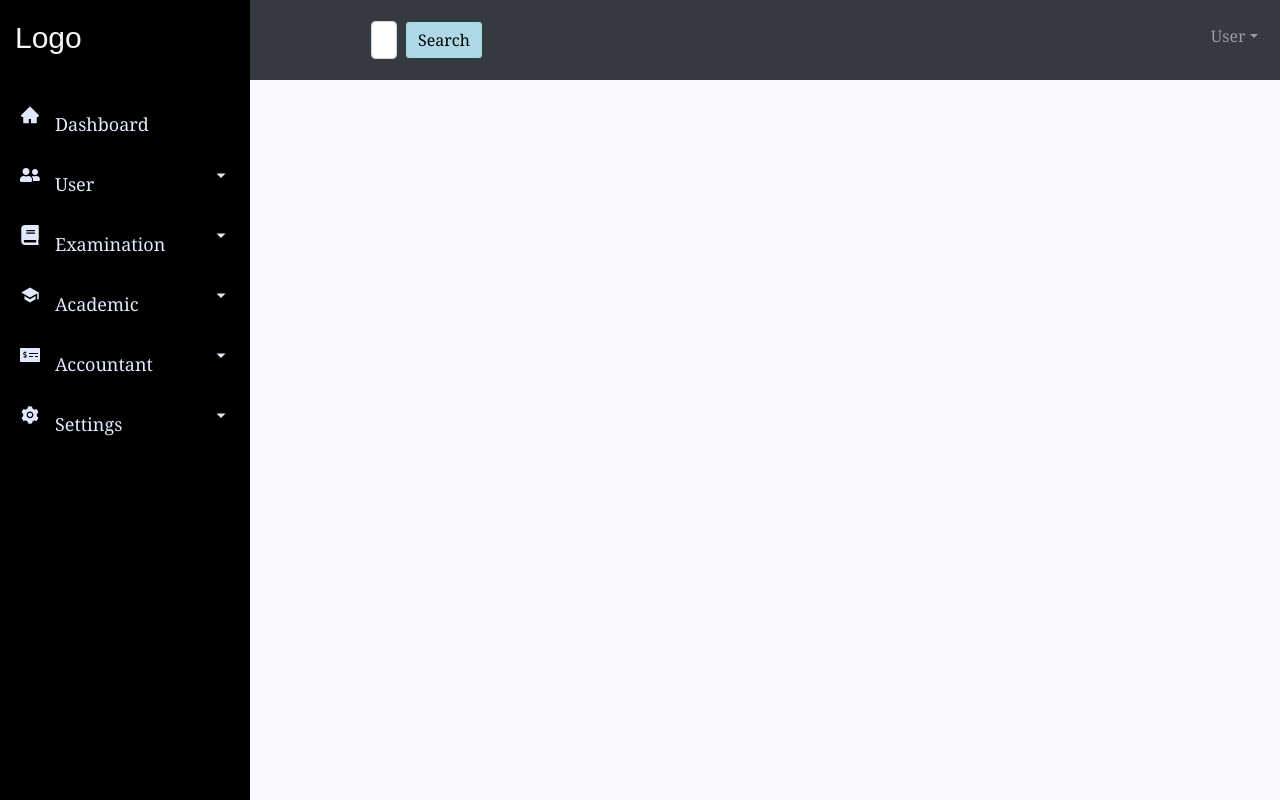
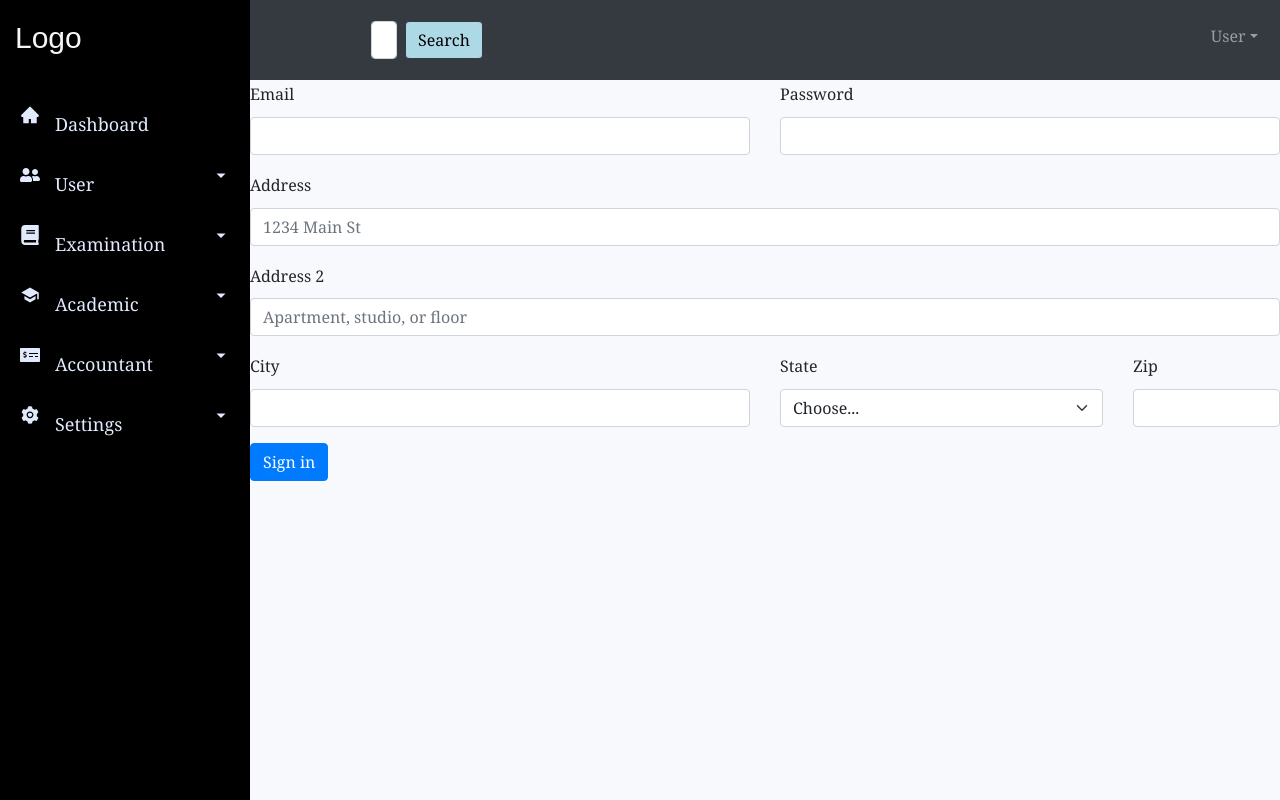
Before and after one commit to jannatsoftit/sms-react-frontend-002, a React (Vite) app: page /admins/create in a window 1280 px wide. Built offline with nearby package versions, Linux system fonts and the light colour scheme.

Commit message:
- fixing admin create page

```diff
--- a/src/App.jsx
+++ b/src/App.jsx
@@ -1,13 +1,14 @@
 import './App.css';
-import { BrowserRouter, Route, Routes } from 'react-router-dom';
+import { BrowserRouter } from 'react-router-dom';
+import Routes from './Components/routes';
 
-import Dashboard from './Components/Pages/Dashboard/Dashboard';
-import Admin from './Components/Pages/Admin/AdminList/AdminList';
-import Student from './Components/Pages/Student/StudentList/StudentList';
-import Examination from './Components/Pages/Examination/Examination';
-import Accountant from './Components/Pages/Accountant/Accountant';
-import Admission from './Components/Pages/Admission/Admission';
-import Academic from './Components/Pages/Academic/Academic';
+// import Dashboard from './Components/Pages/Dashboard/Dashboard';
+// import Admin from './Components/Pages/Admin/AdminList/AdminList';
+// import Student from './Components/Pages/Student/StudentList/StudentList';
+// import Examination from './Components/Pages/Examination/Examination';
+// import Accountant from './Components/Pages/Accountant/Accountant';
+// import Admission from './Components/Pages/Admission/Admission';
+// import Academic from './Components/Pages/Academic/Academic';
 
 //import 'bootstrap/dist/css/bootstrap.min.css';
 
@@ -20,15 +21,17 @@ const App = () => {
       <BrowserRouter>
         <Topbar />
         <Sidebar>
-          <Routes>
-            <Route path='/dashboard' element={<Dashboard/>} />
+          <Routes />
+
+
+
+            {/* <Route path='/dashboard' element={<Dashboard/>} />
             <Route path='/user/admin' element={<Admin />} />
             <Route path='/user/student' element={<Student />} />
             <Route path='/examination' element={<Examination />} />
             <Route path='/accountant' element={<Accountant />} />
             <Route path='/admission' element={<Admission />} />
-            <Route path='/academic' element={<Academic />} />
-          </Routes>
+            <Route path='/academic' element={<Academic />} /> */}
         </Sidebar>
       </BrowserRouter>
     </>
--- /dev/null
+++ b/src/Components/Pages/Admin/AdminCreate/AdminCreate.jsx
@@ -0,0 +1,11 @@
+import AdminForm from "../../../forms/AdminForm/Adminform";
+
+const AdminCreate = () => {
+  return (
+    <div>
+      <AdminForm />
+    </div>
+  )
+}
+
+export default AdminCreate;
--- /dev/null
+++ b/src/Components/Pages/Admin/AdminEdit/AdminEdit.jsx
@@ -0,0 +1,10 @@
+
+const AdminEdit = () => {
+  return (
+    <div>
+
+    </div>
+  );
+}
+
+export default AdminEdit;
--- a/src/Components/Pages/Admin/AdminList/AdminList.jsx
+++ b/src/Components/Pages/Admin/AdminList/AdminList.jsx
@@ -8,7 +8,7 @@ const AdminList = () => {
     <div>
 
       {/* Admin table title section */}
-      <Link to="#" className="add_button">
+      <Link to="create" className="add_button">
       <button type="button" className="btn">
         <HiPlus /> Admin
       </button>
--- /dev/null
+++ b/src/Components/Pages/Admin/AdminShow/AdminShow.jsx
@@ -0,0 +1,10 @@
+
+const AdminShow = () => {
+  return (
+    <div>
+
+    </div>
+  );
+}
+
+export default AdminShow;
--- a/src/Components/forms/AdminForm/Adminform.jsx
+++ b/src/Components/forms/AdminForm/Adminform.jsx
@@ -0,0 +1,72 @@
+import React from 'react';
+
+const AdminForm = () => {
+  return (
+    <div className='admin_form'>
+      <form className='row g-3'>
+        <div className='col-md-6'>
+          <label htmlFor='inputEmail4' className='form-label'>
+            Email
+          </label>
+          <input type='email' className='form-control' id='inputEmail4' />
+        </div>
+        <div className='col-md-6'>
+          <label htmlFor='inputPassword4' className='form-label'>
+            Password
+          </label>
+          <input type='password' className='form-control' id='inputPassword4' />
+        </div>
+        <div className='col-12'>
+          <label htmlFor='inputAddress' className='form-label'>
+            Address
+          </label>
+          <input
+            type='text'
+            className='form-control'
+            id='inputAddress'
+            placeholder='1234 Main St'
+          />
+        </div>
+        <div className='col-12'>
+          <label htmlFor='inputAddress2' className='form-label'>
+            Address 2
+          </label>
+          <input
+            type='text'
+            className='form-control'
+            id='inputAddress2'
+            placeholder='Apartment, studio, or floor'
+          />
+        </div>
+        <div className='col-md-6'>
+          <label htmlFor='inputCity' className='form-label'>
+            City
+          </label>
+          <input type='text' className='form-control' id='inputCity' />
+        </div>
+        <div className='col-md-4'>
+          <label htmlFor='inputState' className='form-label'>
+            State
+          </label>
+          <select id='inputState' className='form-select'>
+            <option selected>Choose...</option>
+            <option>...</option>
+          </select>
+        </div>
+        <div className='col-md-2'>
+          <label htmlFor='inputZip' className='form-label'>
+            Zip
+          </label>
+          <input type='text' className='form-control' id='inputZip' />
+        </div>
+        <div className='col-12'>
+          <button type='submit' className='btn btn-primary'>
+            Sign in
+          </button>
+        </div>
+      </form>
+    </div>
+  );
+};
+
+export default AdminForm;
--- /dev/null
+++ b/src/Components/routes/AuthRoutes.tsx
@@ -0,0 +1,50 @@
+import React from "react";
+import AdminList from "../Pages/Admin/AdminList/AdminList";
+import AdminCreate from "../Pages/Admin/AdminCreate/AdminCreate";
+import AdminShow from "../Pages/Admin/AdminShow/AdminShow";
+import AdminEdit from "../Pages/Admin/AdminEdit/AdminEdit";
+
+import Dashboard from '../Pages/Dashboard/Dashboard';
+// import Student from './Components/Pages/Student/StudentList/StudentList';
+// import Examination from './Components/Pages/Examination/Examination';
+// import Accountant from './Components/Pages/Accountant/Accountant';
+// import Admission from './Components/Pages/Admission/Admission';
+// import Academic from './Components/Pages/Academic/Academic';
+
+const AuthRoutes = {
+  children: [
+    {
+      element: <Dashboard />,
+      path: '/dashboard',
+    },
+    {
+      children: [
+        {
+          element: <AdminList />,
+          path: '',
+        },
+        {
+          element: <AdminCreate />,
+          path: 'create',
+        },
+        {
+          children: [
+            {
+              element: <AdminShow />,
+              path: '',
+            },
+            {
+              element: <AdminEdit />,
+              path: 'edit',
+            },
+          ],
+          path: ':adminId',
+        },
+      ],
+      path: 'admins',
+
+    },
+  ]
+}
+
+export default AuthRoutes;
--- /dev/null
+++ b/src/Components/routes/index.ts
@@ -0,0 +1,6 @@
+import { useRoutes } from "react-router-dom";
+import AuthRoutes from "./AuthRoutes";
+
+export default function Routes() {
+  return useRoutes([AuthRoutes]);
+}
--- a/src/Components/table/AdminTable/AdminTable.jsx
+++ b/src/Components/table/AdminTable/AdminTable.jsx
@@ -34,7 +34,7 @@ const AdminTable = () => {
                 User
               </Link>
               <RxSlash />
-              <Link to='/user/admin' className='actives'>
+              <Link to='' className='actives'>
                 Admin List
               </Link>
             </div>
@@ -87,19 +87,19 @@ const AdminTable = () => {
                                 aria-labelledby='dropdownMenuButton1'
                               >
                                 <li>
-                                  <a className='dropdown-item' href='#'>
+                                  <Link className='dropdown-item' to='#'>
                                   Show Admin
-                                  </a>
+                                  </Link>
                                 </li>
                                 <li>
-                                  <a className='dropdown-item' href='#'>
+                                  <Link className='dropdown-item' to='#'>
                                     Edit Admin
-                                  </a>
+                                  </Link>
                                 </li>
                                 <li>
-                                  <a className='dropdown-item' href='#'>
+                                  <Link className='dropdown-item' to='#'>
                                     Delete Admin
-                                  </a>
+                                  </Link>
                                 </li>
                               </ul>
                             </div>
```
Also changed, not shown: src/Components/SidebarData.jsx (+6 -7 lines), src/App.css, src/Components/routes/GuestRoutes.tsx (added).
